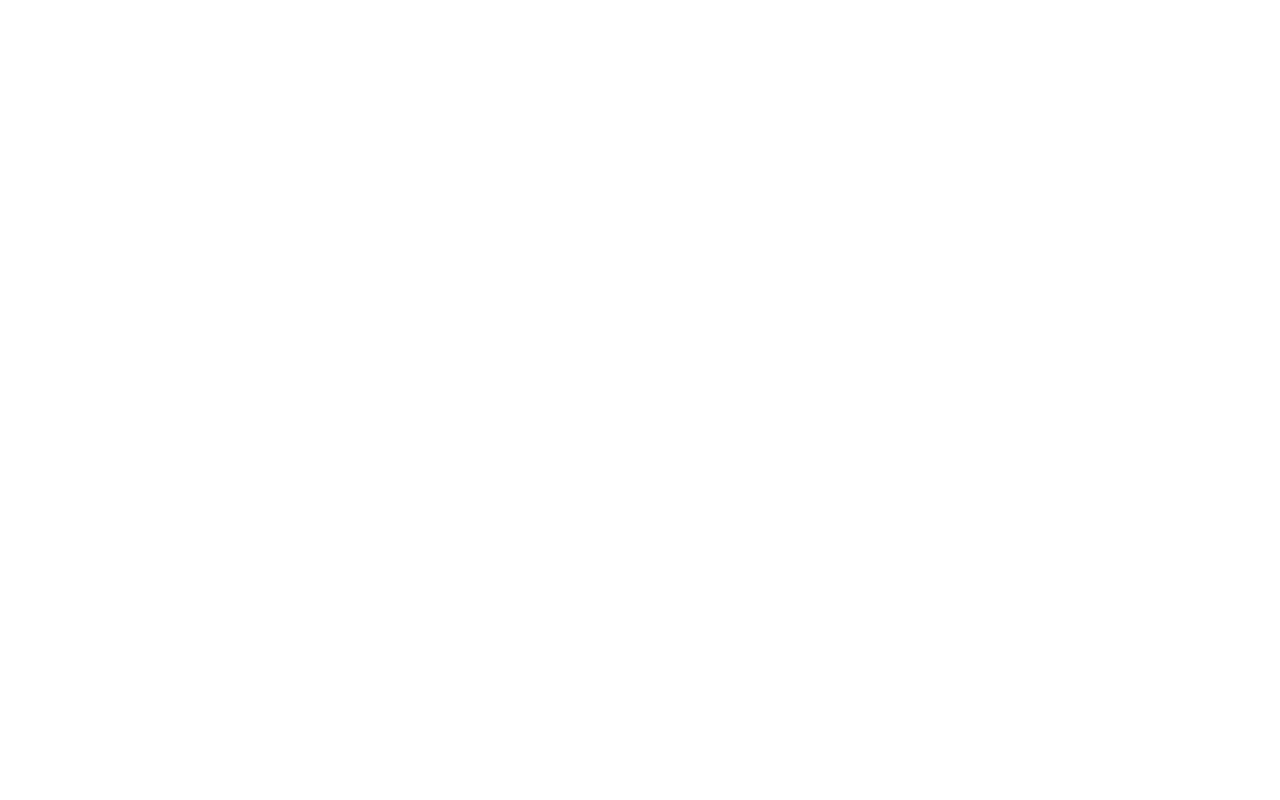
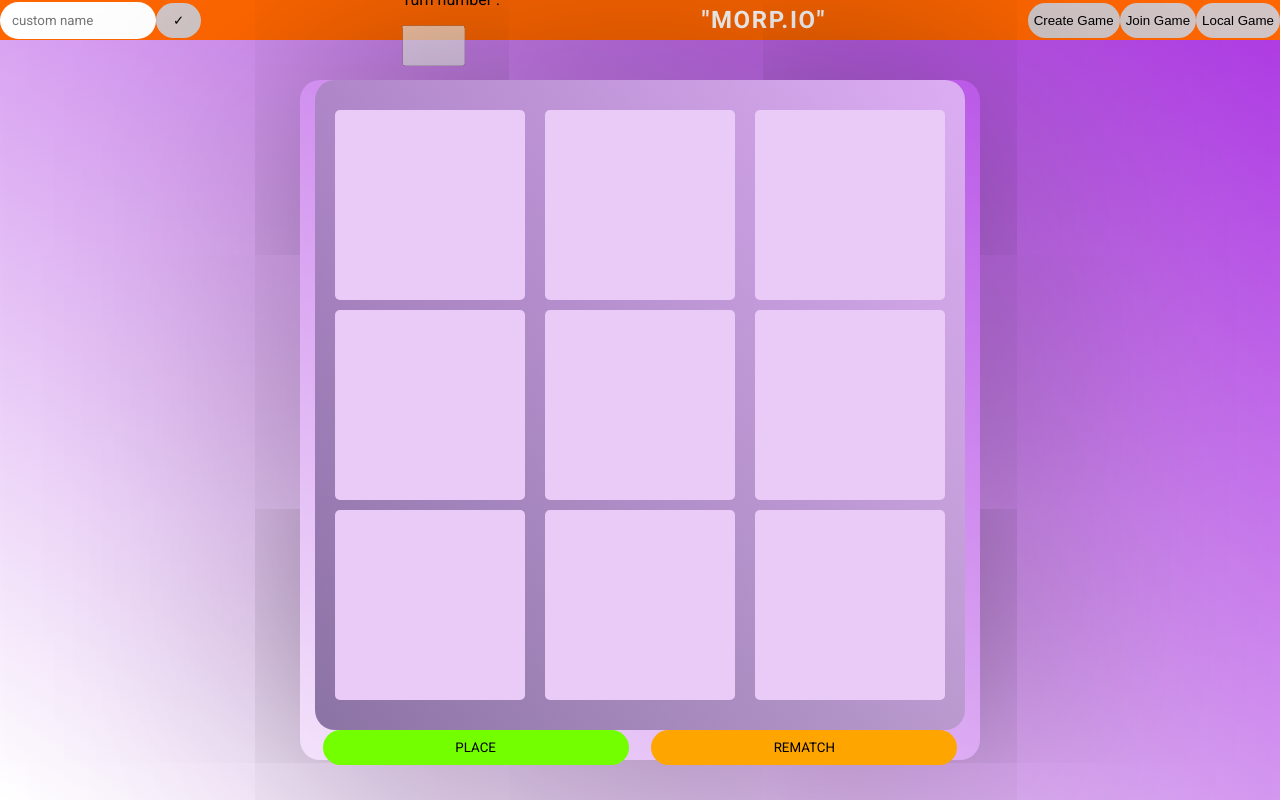
Before and after one commit to maxDevelopement/MORPION, a website: page public/index.html in a window 1280 px wide. Drawn offline with Linux system fonts and the light colour scheme.

Commit message:
added the public dir with most of the interface laid down, frontend mostly

```diff
--- a/public/index.html
+++ b/public/index.html
@@ -1,10 +1,53 @@
-<!doctype html>
+<!DOCTYPE html>
 <html>
-  <head>
-    <meta charset="utf-8" />
-    <script src="./script.js" type="module"></script>
-</head>
-<body>
+    <head>
+        <link rel="preconnect" href="https://fonts.googleapis.com">
+        <link rel="preconnect" href="https://fonts.gstatic.com" crossorigin>
+        <link href="https://fonts.googleapis.com/css2?family=Roboto:ital,wght@0,100..900;1,100..900&display=swap" rel="stylesheet">
 
-</body>
+        <meta charset="utf-8">
+        <title>MORP.IO</title>
+        <link rel="stylesheet" href="./styles/styles_light.css" />
+    </head>
+    <body>
+        <div class="universe">
+            <div class="header">
+                <div class="input_container">
+                    <input type="text" class="header_input" placeholder="   custom name" />
+                    <button class="header_buttons" id="set_custom_name">&#10003;</button>
+                </div>
+                <div class="turn_container">
+                    <p>
+                        Turn number :
+                    </p>
+                    <input type="number" class="turn_counter" id="turn_counter" disabled>
+                </div>
+                <div class="title_container">
+
+                    <p>"MORP.IO"</p>
+                </div>
+                <div class="menu_container">
+                    <button class="header_buttons" id="create_clicked">Create Game</button>
+                    <button class="header_buttons" id="join_clicked">Join Game</button>
+                    <button class="header_buttons" id="local_game_clicked">Local Game</button>
+                </div>
+            </div>
+            <div class="left_container">
+
+            </div>
+            <div class="gamebox">
+                <div class="gameboard" id="gameboard">
+
+                </div>
+                <div class="bottom_menu_container">
+                    <button class="menu_buttons play_move" id="play_move">PLACE</button>
+                    <button class="menu_buttons rematch_press" id="rematch">REMATCH</button>
+
+                </div>
+            </div>
+        </div>
+        <!--<script type="module" src="./scripts/morpion_classes.js"></script>-->
+        <script type="module" src="./scripts/morpion_main.js"></script>
+        <script type="module" src="./scripts/script_request_io.js"></script>
+    </body>
 </html>
--- /dev/null
+++ b/public/scripts/morpion_classes.js
@@ -0,0 +1,34 @@
+export default class Grid {
+    constructor (cells = []) {
+
+        this.cells = cells
+    }
+
+    render_grid(pos_x, pos_y) {
+    const gameboard = document.getElementById('gameboard')
+    for (let x = 0; x < pos_x; x++) {
+        const newRow = document.createElement('div')
+        newRow.className = "gameboard_x"
+        gameboard.appendChild(newRow)
+        for (let y = 0; y < pos_y; y ++) {
+            const newCellDiv = document.createElement('div')
+            newCellDiv.className = 'Cell'
+            newRow.appendChild(newCellDiv)
+            const newCellObject = new Cell(x, y)
+            this.cells.push(newCellObject)
+
+            newCellDiv.addEventListener('click', () => {
+                console.log(`click @ ${newCellObject.get_pos_x}, ${newCellObject.get_pos_y}`)
+            })
+        }
+    }
+}}
+
+class Cell {
+    constructor(get_pos_x, get_pos_y, player_id) {
+
+        this.get_pos_x = get_pos_x
+        this.get_pos_y = get_pos_y
+        this.player_id = player_id
+    }
+}
--- /dev/null
+++ b/public/scripts/morpion_main.js
@@ -0,0 +1,13 @@
+import Grid from "./morpion_classes.js"
+
+document.addEventListener('DOMContentLoaded', () => {
+    console.log('hellOWOrld')
+    const gridboard = new Grid()
+    console.log(gridboard)
+    gridboard.render_grid(3, 3)
+
+    document.getElementById('local_game_clicked') ;
+    addEventListener('click', () => {
+    })
+
+})
--- /dev/null
+++ b/public/scripts/script_request_io.js
@@ -0,0 +1,19 @@
+addEventListener('DOMContentLoaded', (event) =>{
+  const websocket_connexion = new WebSocket('ws://25.9.160.127:3017')
+
+  const createGameButton = document.getElementById('create_clicked')
+    createGameButton.addEventListener('click', () => {
+      createGameMsg()
+    })
+
+    websocket_connexion.onmessage = (event) => {
+      const srv_data = JSON.parse(event.data);
+      console.log("data :::", srv_data)
+    }
+
+  function createGameMsg() {
+    console.log('creating game...')
+    const formatedData = { state: 'create_game' }
+    websocket_connexion.send(JSON.stringify(formatedData))
+  }
+})
--- /dev/null
+++ b/public/styles/styles_light.css
@@ -0,0 +1,183 @@
+body, html {
+    margin: 0;
+    height: 100%;
+    background: #ba78f0;
+    background: linear-gradient(214deg,rgb(172, 55, 226) 0%, rgb(255, 255, 255) 100%);
+}
+
+p {
+    font-family: 'Roboto';
+}
+
+.universe {
+    display: flex;
+    flex-direction: column;
+    align-items: flex-start;
+    justify-content: center;
+    height: 100%;
+    width: 100%;
+}
+
+.header {
+    width: 100%;
+    height: 5vh;
+    background-color: rgb(255, 102, 0);
+    margin: 0;
+    padding: 0;
+    display: flex;
+    justify-content: space-between;
+    align-items: center;
+}
+
+.input_container {
+    display: flex;
+    height: 100%;
+    width: 25vh;
+    align-items: center;
+    justify-content: space-evenly;
+}
+
+.title_container{
+    font-size: 150%;
+    font-weight: bolder;
+    font-family: 'roboto';
+    color: white;
+    letter-spacing: 0.2vh;
+}
+
+.menu_container{
+    display: flex;
+    height: 100%;
+    width: auto;
+    align-items: center;
+    justify-content: space-evenly;
+}
+
+.turn_counter {
+    height: 35px;
+    width: 55px;
+}
+
+.gamebox{
+    display: flex;
+    margin: auto;
+    flex-direction: column;
+    background-color: rgba(0, 255, 255, 0);
+    height: 85vh;
+    min-width: 680px;
+    width: 40%;
+    border-radius: 20px;
+    box-shadow: 10px 5px 710px rgba(0, 0, 0, 0.5);
+}
+
+.gameboard{
+    margin: auto;
+    padding: 0;
+    display: flex;
+    justify-content: center;
+    align-items: center;
+    grid-template-columns: repeat(3, 1fr);
+    grid-template-rows: repeat(3, 1fr);
+    background: #270a4f;
+    background: linear-gradient(48deg, rgba(39, 10, 79, 0.5) 0%, rgba(255, 255, 255, 0.5) 100%);
+    height: 50%;
+    min-height: 650px;
+    min-width: 650px;
+    width: 50%;
+    border-radius: 20px;
+}
+
+.bottom_menu_container{
+    margin: auto;
+    display: flex;
+    flex-direction: row;
+    align-items: center;
+    justify-content: space-evenly;
+    width: 100%;
+    height: 10%;
+}
+
+/* buttons */
+
+.Cell {
+    margin: 10px;
+    padding:0 ;
+    height: 190px ;
+    width: 190px;
+    background-color: rgb(234, 203, 248);
+    border-radius: 5px;
+}
+
+.header_buttons {
+    background-color: rgb(209, 197, 197);
+    border: solid, 1px black;
+    border-radius: 18px;
+    border: none;
+    height: 35px;
+    min-width: 45px;
+    width: auto;
+}
+
+.menu_buttons {
+    background-color: antiquewhite;
+    min-height: 35px;
+    min-width: 55px;
+    height: 45%;
+    border: none;
+    width: 45%;
+    border-radius: 20px;
+    font-family: Roboto;
+}
+
+.play_move {
+    background-color: rgb(115, 255, 0);
+    transition: .15s;
+}
+
+.rematch_press {
+    background-color: orange;
+    transition: .15s;
+}
+
+/*  EFFECTS */
+
+.header_input {
+    height: 35px;
+    width: 155px;
+    border-radius: 20px;
+    border: none;
+    font-family: 'Roboto';
+}
+
+.Cell:hover {
+    cursor: pointer;
+    background-color: rgb(180, 180, 180);
+    transition: .15s;
+}
+
+.play_move:hover {
+    cursor: pointer;
+    background-color: rgb(8, 163, 8);
+}
+
+.rematch_press:hover {
+    cursor: pointer;
+    background-color: orangered;
+}
+
+.header_buttons:hover {
+    cursor: pointer;
+    background-color: antiquewhite;
+    transition: .15s;
+}
+
+/* FONTS */
+
+.roboto-importedFonts> {
+  font-family: "Roboto", sans-serif;
+  font-optical-sizing: auto;
+  font-weight: 100;
+  font-style: normal;
+  font-variation-settings:
+    "wdth" 100;
+}
```
Also changed, not shown: doc.txt (+46 -4 lines), public/scripts/morpion_local_game.js (added, +20 -0 lines), public/scripts/script_request.js (added, +18 -0 lines), public/styles/styles_dark.css (added), 1 other file.
